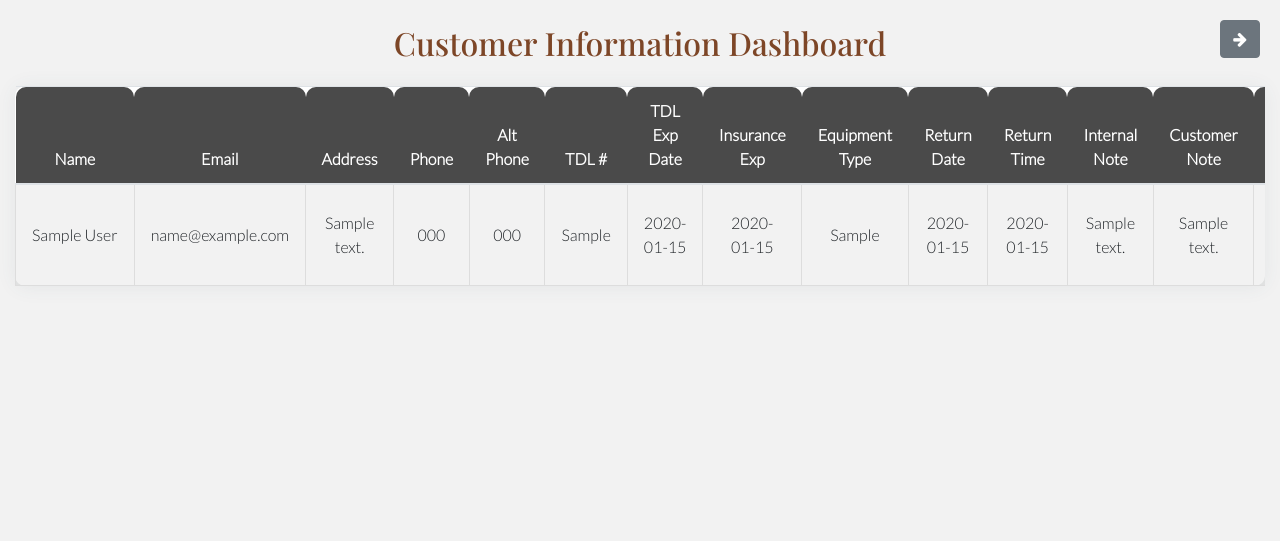
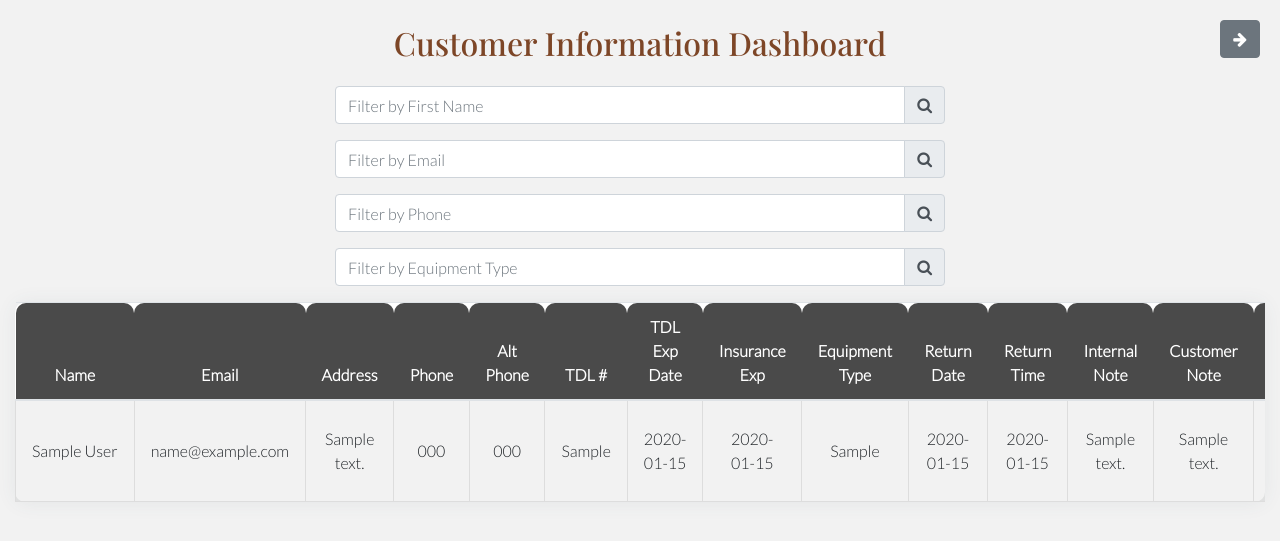
Before and after one commit to DanielHayashi-tech/concrete-help-desk, a Flask app: page /display in a window 1280 px wide. Shown: the top 541 px of the page. Run offline with Flask 3, Linux system fonts and the light colour scheme; a user stored in the database is signed in; tables that the repository leaves empty hold one stand-in row (values such as "Sample post"); parts of the project's set-up code (start-up, migrations or seed data) failed here and were passed over; some libraries are stand-ins or nearby versions.

Commit message:
added filtering to display but broke edits on modals page

```diff
--- a/templates/display.html
+++ b/templates/display.html
@@ -140,6 +140,56 @@
         <div class="text-center mt-4 mb-4">
             <h2>Customer Information Dashboard</h2>
         </div>
+
+        <!-- Customer Filter Section -->
+<div class="row mb-3">
+    <div class="col-6 mx-auto">
+        <div class="input-group">
+            <input type="text" class="form-control" id="filterFirstName" placeholder="Filter by First Name">
+            <div class="input-group-append">
+                <span class="input-group-text"><i class="fa fa-search"></i></span>
+            </div>
+        </div>
+    </div>
+</div>
+
+        <!-- Customer Filter Section -->
+        <div class="row mb-3">
+            <div class="col-6 mx-auto">
+                <div class="input-group">
+                    <input type="text" class="form-control" id="filterEmail" placeholder="Filter by Email">
+                    <div class="input-group-append">
+                        <span class="input-group-text"><i class="fa fa-search"></i></span>
+                    </div>
+                </div>
+            </div>
+        </div>
+
+                <!-- Customer Filter Section -->
+<div class="row mb-3">
+    <div class="col-6 mx-auto">
+        <div class="input-group">
+            <input type="text" class="form-control" id="filterPhone" placeholder="Filter by Phone">
+            <div class="input-group-append">
+                <span class="input-group-text"><i class="fa fa-search"></i></span>
+            </div>
+        </div>
+    </div>
+</div>
+
+        <!-- Customer Filter Section -->
+        <div class="row mb-3">
+            <div class="col-6 mx-auto">
+                <div class="input-group">
+                    <input type="text" class="form-control" id="filterEquipmentType" placeholder="Filter by Equipment Type">
+                    <div class="input-group-append">
+                        <span class="input-group-text"><i class="fa fa-search"></i></span>
+                    </div>
+                </div>
+            </div>
+        </div>
+
+
         <div class="table-container">
             <div class="table-responsive">
                 <table class="table table-striped">
@@ -167,15 +217,15 @@
                     {% for row in data %}
                     <tr>
                         <td>{{ row.CustomerID }}</td>
-                        <td class="name">{{ row.FirstName }} {{ row.LastName }}</td>
-                        <td>{{ row.Email }}</td>
+                        <td class="name customer-first-name">{{ row.FirstName }} {{ row.LastName }}</td>
+                        <td class="customer-email">{{ row.Email }}</td>
                         <td>{{ row.Address }}</td>
-                        <td>{{ row.Phone }}</td>
+                        <td class="customer-phone">{{ row.Phone }}</td>
                         <td>{{ row.AltPhone }}</td>
                         <td>{{ row.TDL }}</td>
                         <td>{{ row.TDLExpirationDate }}</td>
                         <td>{{ row.InsuranceExpDate }}</td>
-                        <td>{{ row.EquipmentType }}</td>
+                        <td class="customer-equipment-type">{{ row.EquipmentType }}</td>
                         <td>{{ row.ReturnDate }}</td>
                         <td>{{ row.ReturnTime }}</td>
                         <td>{{ row.InternalNote }}</td>
@@ -218,6 +268,42 @@
   <script src="https://code.jquery.com/jquery-3.5.1.min.js"></script>
   <script src="https://cdn.jsdelivr.net/npm/bootstrap@4.5.0/dist/js/bootstrap.bundle.min.js"></script>
 <script>
+
+$(document).ready(function(){
+    $("#filterFirstName").on("keyup", function() {
+        var value = $(this).val().toLowerCase();
+        $("table tbody tr").filter(function() {
+            $(this).toggle($(this).find('.customer-first-name').text().toLowerCase().indexOf(value) > -1)
+        });
+    });
+});
+
+$(document).ready(function(){
+    $("#filterEmail").on("keyup", function() {
+        var value = $(this).val().toLowerCase();
+        $("table tbody tr").filter(function() {
+            $(this).toggle($(this).find('.customer-email').text().toLowerCase().indexOf(value) > -1)
+        });
+    });
+});
+
+$(document).ready(function(){
+    $("#filterPhone").on("keyup", function() {
+        var value = $(this).val().toLowerCase();
+        $("table tbody tr").filter(function() {
+            $(this).toggle($(this).find('.customer-phone').text().toLowerCase().indexOf(value) > -1)
+        });
+    });
+});
+
+$(document).ready(function(){
+    $("#filterEquipmentType").on("keyup", function() {
+        var value = $(this).val().toLowerCase();
+        $("table tbody tr").filter(function() {
+            $(this).toggle($(this).find('.customer-equipment-type').text().toLowerCase().indexOf(value) > -1)
+        });
+    });
+});
         $(document).ready(function() {
             var customerIdToInactive;
 
```
